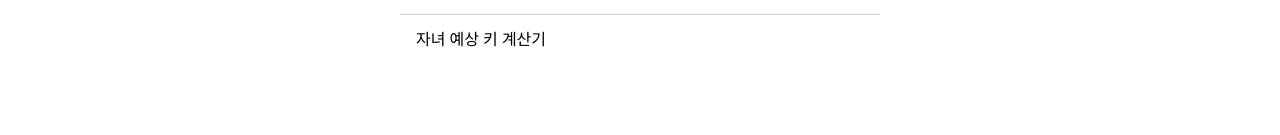
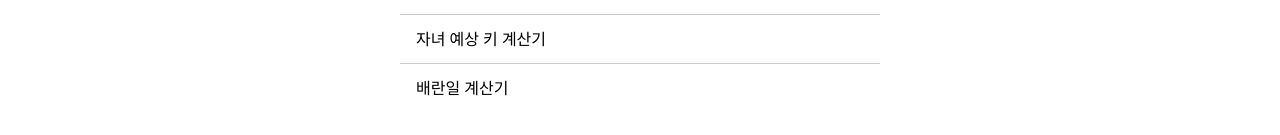
Before and after one commit to zziri/app, a Next.js app: page / in a window 1280 px wide. Shown: the part 373-508 px from the top of the page. Built offline with nearby package versions, Linux system fonts and the light colour scheme.

Commit message:
[dev/cal-ovul] 배란일 계산기 링크 홈에 추가

```diff
--- a/src/pages/index.tsx
+++ b/src/pages/index.tsx
@@ -35,6 +35,10 @@ const links = [
     text: '자녀 예상 키 계산기',
     url: '/calculator/height'
   },
+  {
+    text: '배란일 계산기',
+    url: '/calculator/ovulation'
+  },
 ];
 
 export default function Home() {
```
